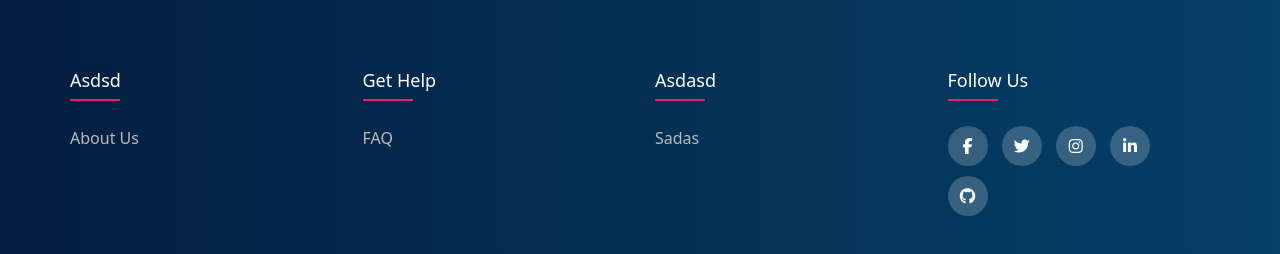
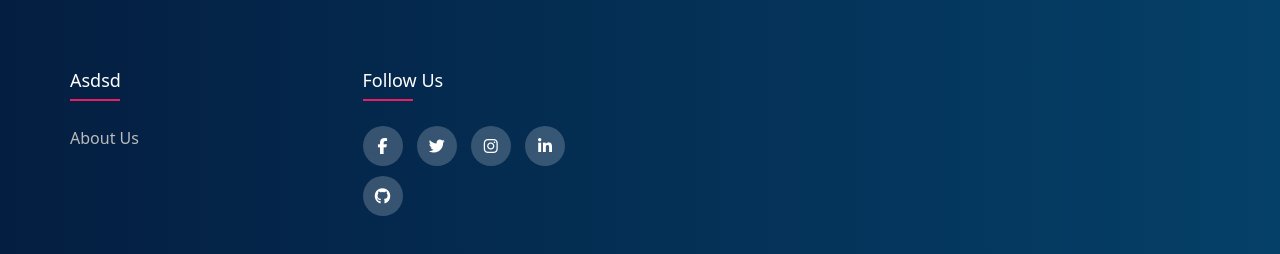
Before and after one commit to MaxiBahrami/MedDic, a plain HTML site: page index.html in a window 1280 px wide. Shown: the part 698-952 px from the top of the page. Drawn offline with nearby package versions, Linux system fonts and the light colour scheme; a web font is replaced by a local one.

Commit message:
Update index.html

```diff
--- a/index.html
+++ b/index.html
@@ -164,18 +164,6 @@
         </ul>
       </div>
       <div class="footer-col">
-        <h4>get help</h4>
-        <ul class="ul_gethelp">
-          <li><a href="#">FAQ</a></li>
-        </ul>
-      </div>
-      <div class="footer-col">
-        <h4>asdasd</h4>
-        <ul class="ul_onlineshop">
-          <li><a href="#">sadas</a></li>
-        </ul>
-      </div>
-      <div class="footer-col">
         <h4>follow us</h4>
         <div class="social-links">
           <a href="#"><i class="fab fa-facebook-f"></i></a>
```
